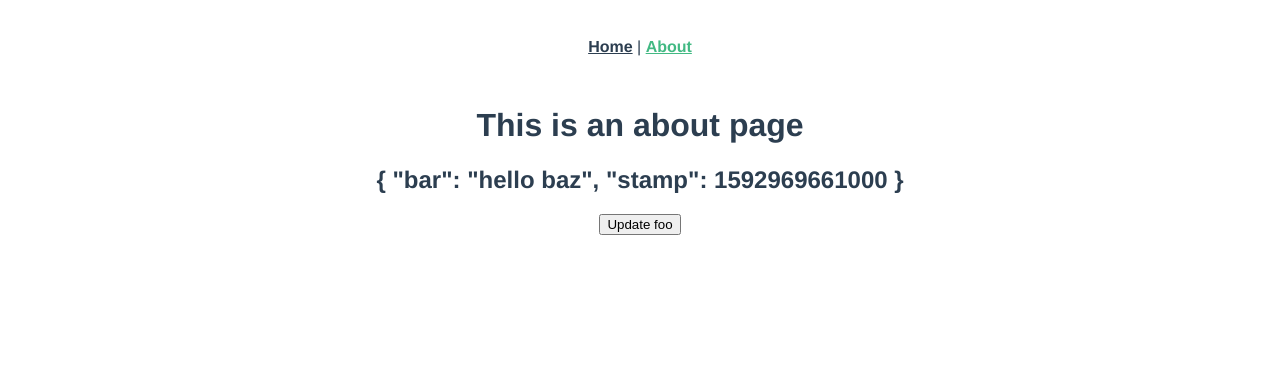
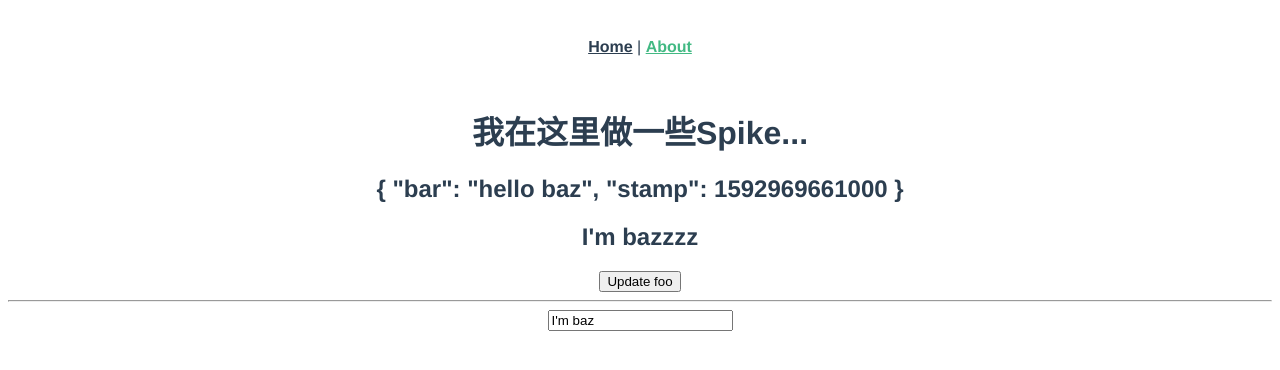
Before and after one commit to fancn21th/0_142_Vue_Spa, a Vue app: page /#/about in a window 1280 px wide. Shown: the top 370 px of the page. Built offline with nearby package versions, Linux system fonts and the light colour scheme.

Commit message:
作用域插槽

```diff
--- /dev/null
+++ b/src/components/HelloBaz.vue
@@ -0,0 +1,20 @@
+<template>
+  <div>
+    <ul>
+      <li v-for="item in items" :item="item" :key="item">
+        <slot :item="item">
+          <!-- fallback content here -->
+        </slot>
+      </li>
+    </ul>
+  </div>
+</template>
+
+<script>
+export default {
+  props: {
+    items: Array,
+    default: () => []
+  }
+};
+</script>
--- a/src/views/About.vue
+++ b/src/views/About.vue
@@ -1,22 +1,38 @@
 <template>
   <div class="about">
-    <h1>This is an about page</h1>
+    <h1>我在这里做一些Spike...</h1>
     <h2>{{ foo }}</h2>
+    <h2>{{ bazzz }}</h2>
     <button @click="updateFoo">Update foo</button>
+    <hr />
+    <input type="text" v-model="baz" />
   </div>
 </template>
-
 
 <script>
 import { mapState } from "vuex";
 
 export default {
+  data: function() {
+    return {
+      baz: "I'm baz",
+      bazzz: "I'm bazzzz"
+    };
+  },
   computed: {
     ...mapState({ foo: state => state.foo })
   },
   methods: {
     updateFoo() {
       this.$store.dispatch("updateFooData");
+    },
+    updateBaz() {
+      this.$store.dispatch("updateFooData");
+    }
+  },
+  watch: {
+    baz: function(newBaz) {
+      this.bazzz = newBaz;
     }
   },
   created() {
--- a/src/views/Home.vue
+++ b/src/views/Home.vue
@@ -1,18 +1,28 @@
 <template>
   <div class="home">
-    <img alt="Vue logo" src="../assets/logo.png" />
-    <HelloWorld msg="Welcome to Your Vue.js App" />
+    <hello-baz :items="fooList">
+      <template v-slot:default="slotProps">{{ slotProps.item }}</template>
+    </hello-baz>
+
+    <button @click="updateFoo">Update Foo</button>
   </div>
 </template>
 
 <script>
-// @ is an alias to /src
-import HelloWorld from "@/components/HelloWorld.vue";
+import HelloBaz from "@/components/HelloBaz.vue";
 
 export default {
   name: "Home",
+  data: function() {
+    return {
+      fooList: ["a", "b"]
+    };
+  },
   components: {
-    HelloWorld
+    HelloBaz
+  },
+  methods: {
+    updateFoo() {}
   }
 };
 </script>
```
